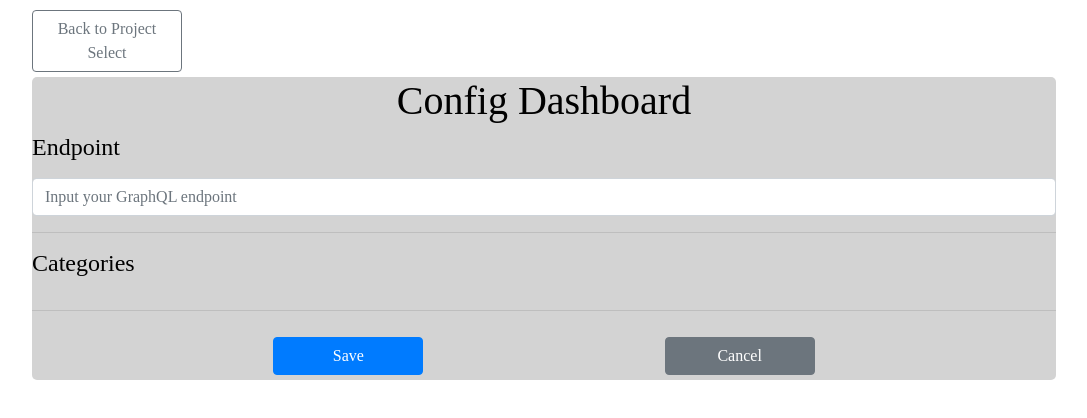
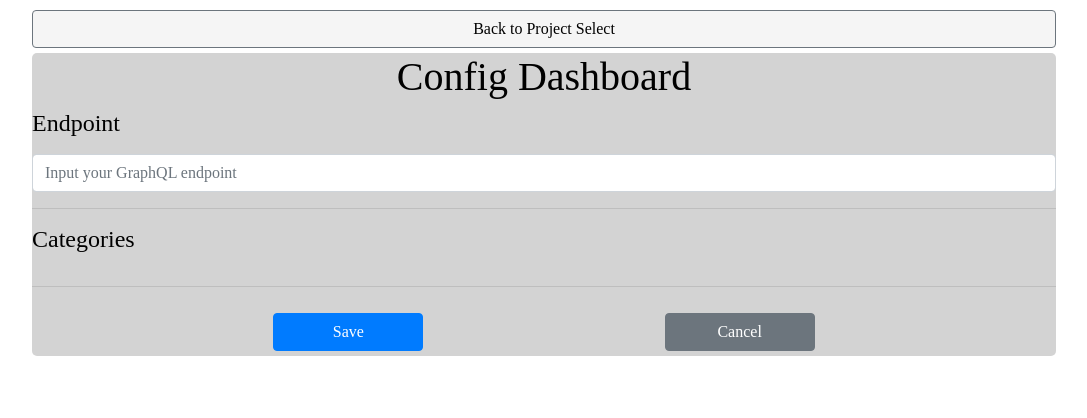
Before and after one commit to oslabs-beta/watchmo, a React app: page /configDash in a window 1280 px wide. Shown: the top 418 px of the page, without its empty margins (96-1183 px from the left). Built offline with nearby package versions, Linux system fonts and the light colour scheme; no server answers; the HTML template or start-up script is replaced by a standard one.

Commit message:
styled buttons on ConfigDashboard Component

```diff
--- a/src/display/stylesheets/style.scss
+++ b/src/display/stylesheets/style.scss
@@ -69,6 +69,10 @@ text {
   color: whitesmoke;
 }
 
+span.querySpan.input {
+  margin-right: 10px;
+}
+
 #root {
   font-family: 'Audiowide', cursive;
   flex-basis: 100%;
@@ -132,3 +136,22 @@ text.tooltip {
   fill-opacity: 70%;
   box-shadow: 0 5px 15px rgb(114, 120, 171);
 }
+
+#btnAddQuery button {
+  width: 100%;
+}
+
+button.btnSecondary.btn.btn-outline-secondary {
+  width: 100%;
+  background-color: whitesmoke;
+  color: black;
+}
+
+.deleteBtn {
+  color: white;
+  margin-left: 10px;
+  size: 10%;
+  height: 50px;
+  width: 50px;
+  border-radius: 5px;
+}
```
